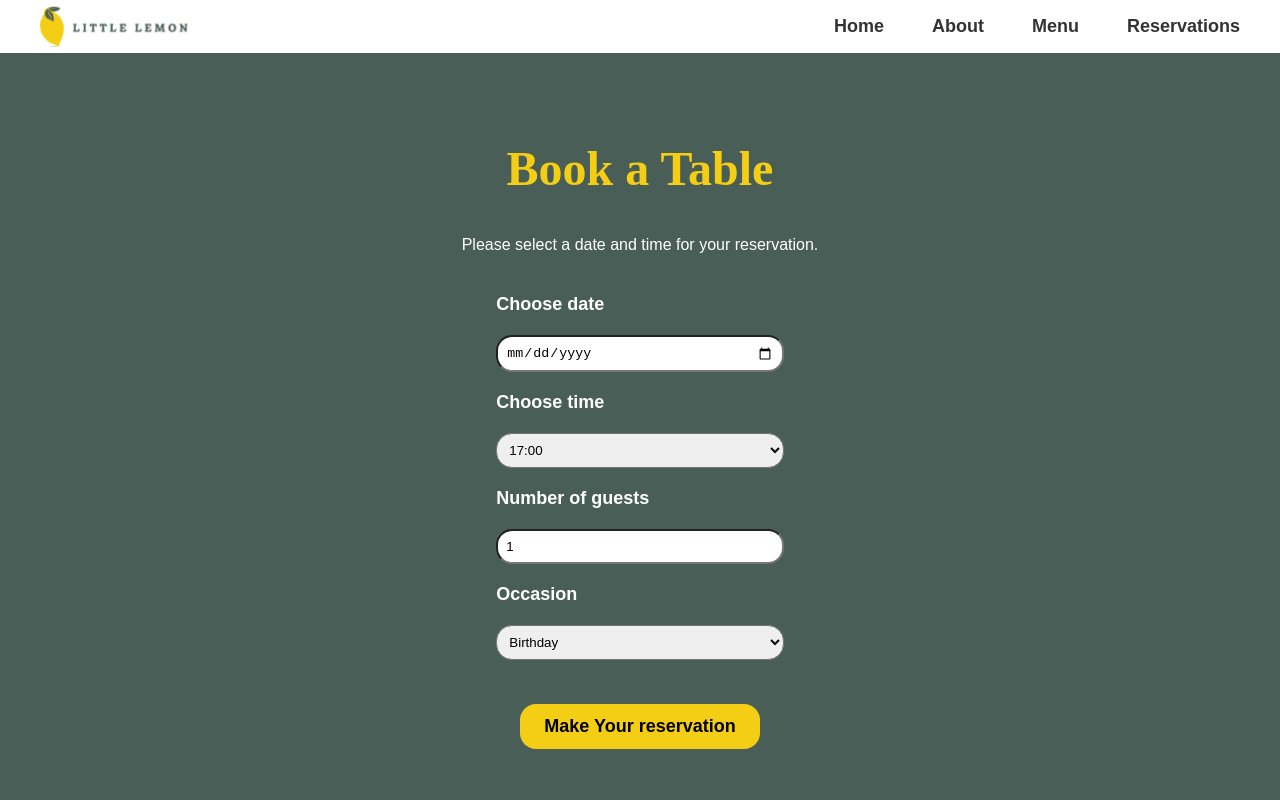
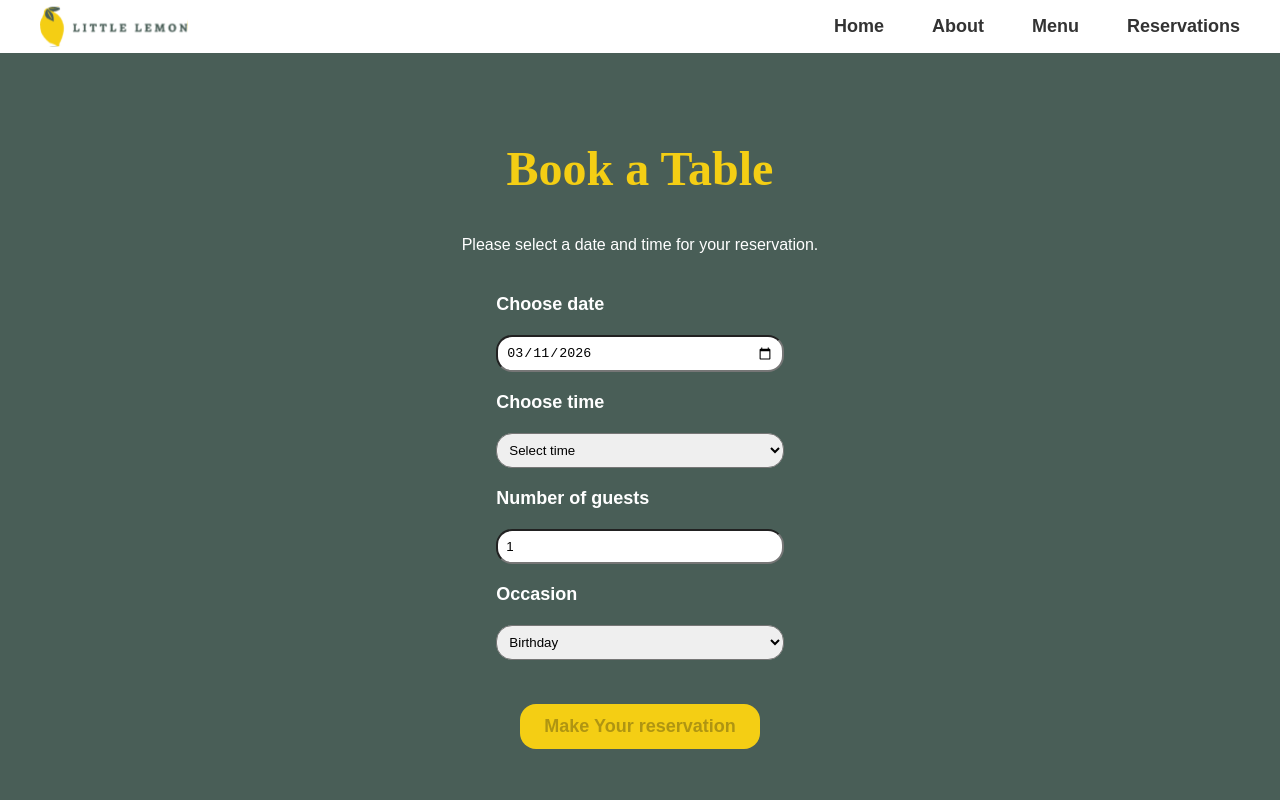
Before and after one commit to mertefeisawesome/meta-frontend-capstone, a React (Create React App) app: page /booking in a window 1280 px wide. Shown: the top 800 px of the page. Built offline with nearby package versions, Linux system fonts and the light colour scheme.

Commit message:
form validation

```diff
--- a/src/components/BookingForm.jsx
+++ b/src/components/BookingForm.jsx
@@ -16,6 +16,17 @@ const BookingForm = ({
   submitForm,
 }) => {
   const navigate = useNavigate();
+
+  const isFormValid = () => {
+    return (
+      date !== "" &&
+      time !== "" &&
+      guests >= 1 &&
+      guests <= 10 &&
+      occasion !== ""
+    );
+  };
+
   return (
     <form
       style={{ display: "grid", maxWidth: "200px", gap: "20px" }}
@@ -50,6 +61,7 @@ const BookingForm = ({
         required
         aria-required="true"
       >
+        <option value="">Select time</option>
         {availableTimes.map((time) => (
           <option key={time}>{time}</option>
         ))}
@@ -75,7 +87,11 @@ const BookingForm = ({
         <option>Birthday</option>
         <option>Anniversary</option>
       </select>
-      <input type="submit" value="Make Your reservation" />
+      <input
+        type="submit"
+        value="Make Your reservation"
+        disabled={!isFormValid()}
+      />
     </form>
   );
 };
--- a/src/pages/BookingPage.jsx
+++ b/src/pages/BookingPage.jsx
@@ -21,10 +21,10 @@ function defaultSubmitForm({ date, time, guests, occasion }) {
 }
 
 const BookingPage = ({ submitForm = defaultSubmitForm }) => {
-  const [date, setDate] = useState("");
+  const [date, setDate] = useState(new Date().toISOString().split("T")[0]);
   const [time, setTime] = useState("");
   const [guests, setGuests] = useState(1);
-  const [occasion, setOccasion] = useState("");
+  const [occasion, setOccasion] = useState("Birthday");
 
   const [availableTimes, dispatch] = useReducer(
     updateTimes,
```
